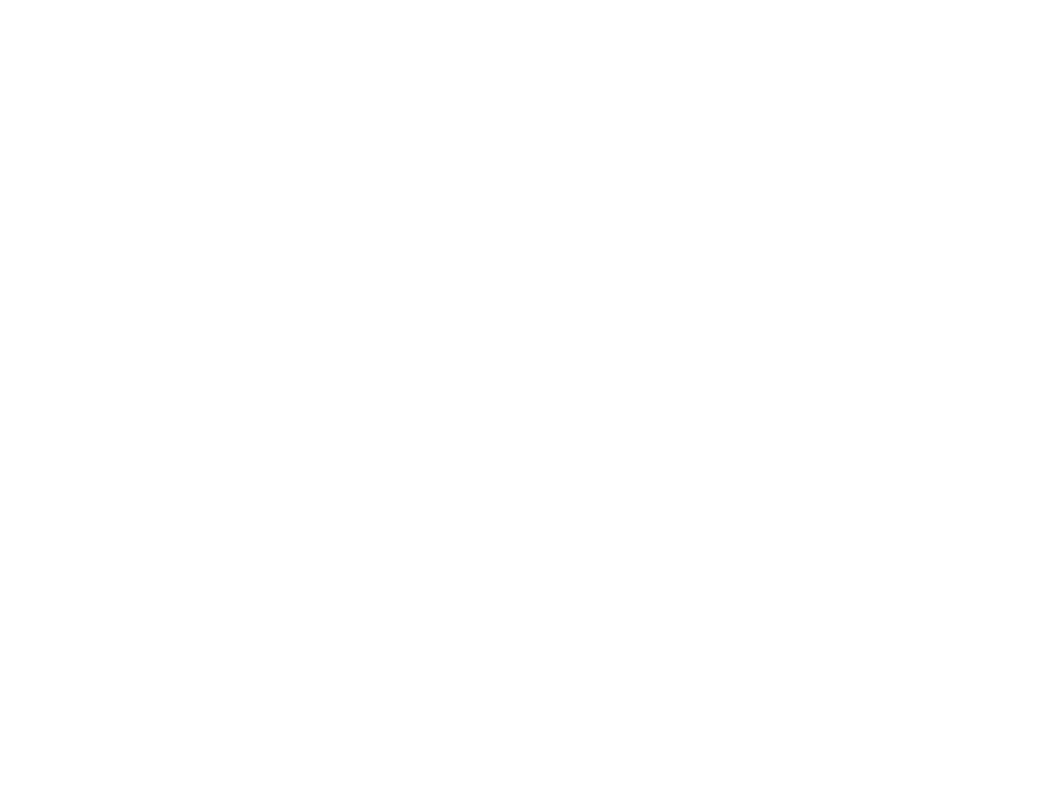
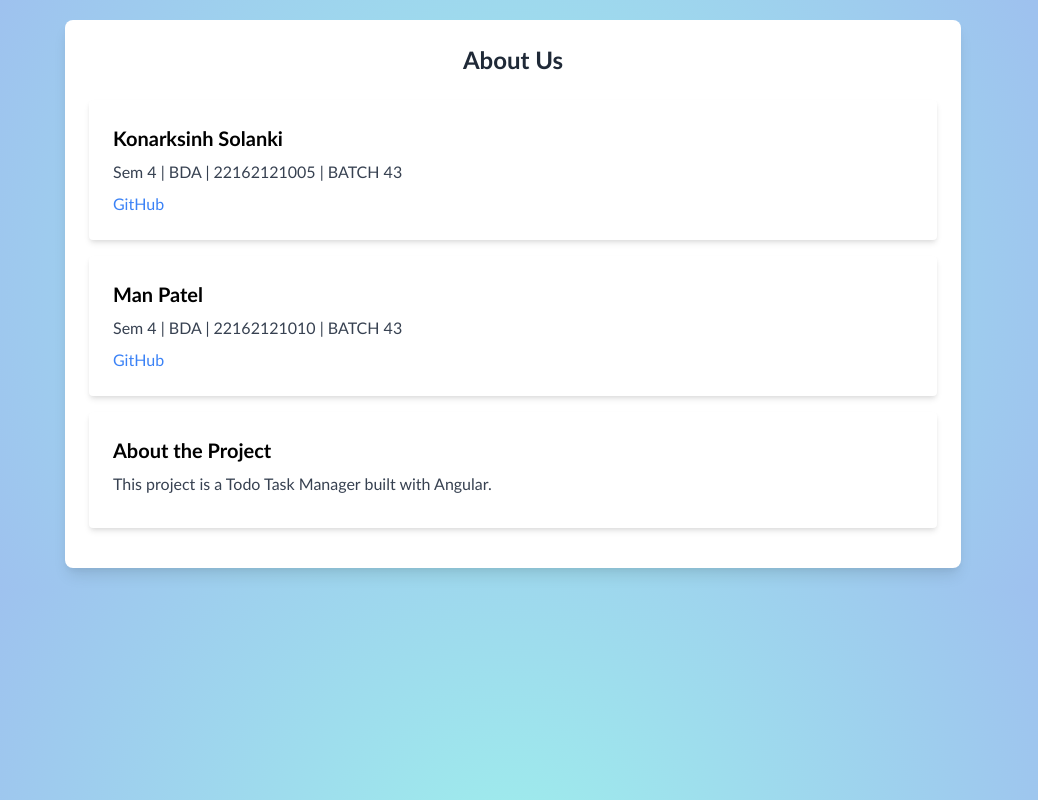
Before and after one commit to akashi1017/todo, an Angular app: page /about in a window 1280 px wide. Before the commit this address led to /. Shown: the whole page, without its empty margins (127-1165 px from the left). Built offline with nearby package versions, Linux system fonts and the light colour scheme.

Commit message:
about us

```diff
--- /dev/null
+++ b/src/app/about/about.component.html
@@ -0,0 +1,20 @@
+<div class="container mx-auto p-6 m-5 bg-white rounded-lg shadow-lg max-w-4xl">
+    <h1 class="text-2xl font-bold text-center text-gray-800 mb-6">About Us</h1>
+
+    <div class="rounded overflow-hidden shadow-md bg-white p-6 mb-4">
+        <h2 class="text-xl font-bold mb-2">Konarksinh Solanki</h2>
+        <p class="text-gray-700 mb-2">Sem 4 |  BDA | 22162121005 | BATCH 43</p>
+        <a href="https://github.com/akashi1017" target="_blank" class="text-blue-500">GitHub</a>
+    </div>
+
+    <div class="rounded overflow-hidden shadow-md bg-white p-6 mb-4">
+        <h2 class="text-xl font-bold mb-2">Man Patel</h2>
+        <p class="text-gray-700 mb-2">Sem 4 | BDA | 22162121010 | BATCH 43</p>
+        <a href="https://github.com/24-ManPatel" target="_blank" class="text-blue-500">GitHub</a>
+    </div>
+
+    <div class="rounded overflow-hidden shadow-md bg-white p-6 mb-4">
+        <h2 class="text-xl font-bold mb-2">About the Project</h2>
+        <p class="text-gray-700 mb-2">This project is a Todo Task Manager built with Angular.</p>
+    </div>
+</div>
--- a/src/app/app.routes.ts
+++ b/src/app/app.routes.ts
@@ -4,11 +4,13 @@
 import { RegistrationComponent } from './registration/registration.component';
 import { LoginComponent } from './login/login.component';
 import { TaskListComponent } from './task-list/task-list.component';
+import { AboutComponent } from './about/about.component';
 
 export const routes: Routes = [
   { path: 'register', component: RegistrationComponent },
   { path: 'login', component: LoginComponent },
   { path: 'tasks', component: TaskListComponent },
+  { path: 'about', component: AboutComponent },
   { path: '', redirectTo: '/register', pathMatch: 'full' },
 ];
 
```
Also changed, not shown: src/app/about/about.component.ts (added, +12 -0 lines), src/app/about/about.component.css (added), 1 other file (tests, documents, lock files or other folders).
